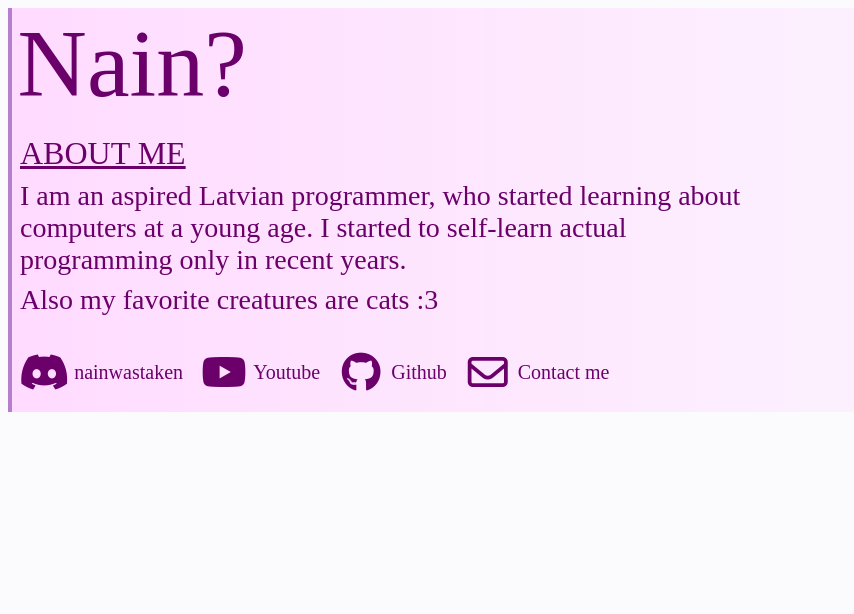
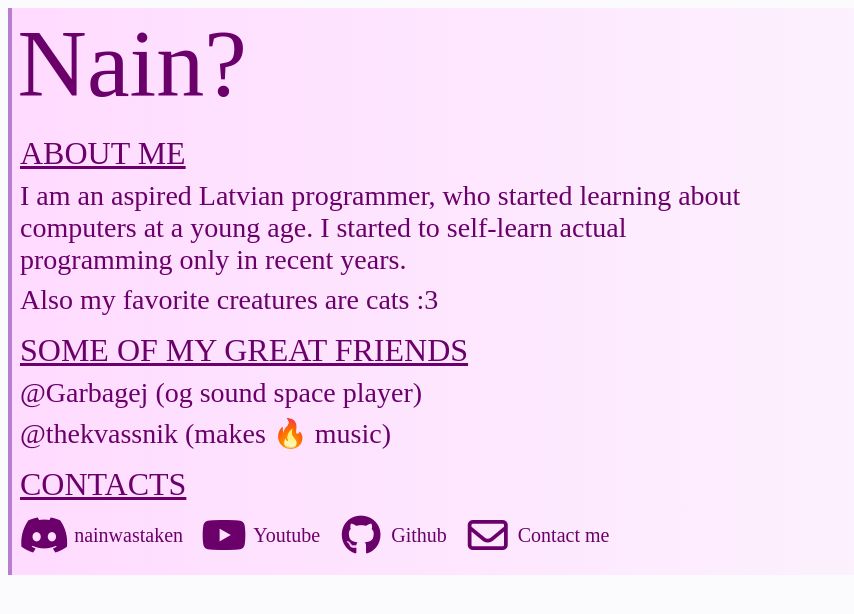
Before and after one commit to NainWasTaken/nain.github.io, a plain HTML site: page index.html in a window 1280 px wide. Shown: the whole page, without its empty margins (0-854 px from the left). Drawn offline with Linux system fonts and the light colour scheme; a web font is replaced by a local one.

Commit message:
add links to my generous friends + some other stuff

```diff
--- a/index.html
+++ b/index.html
@@ -24,6 +24,10 @@
         <div class="desc title">ABOUT ME</div>
         <div class="desc pdtop">I am an aspired Latvian programmer, who started learning about computers at a young age. I started to self-learn actual programming only in recent years.</div>
         <div class="desc pdtop">Also my favorite creatures are cats :3</div>
+        <div class="desc title">SOME OF MY GREAT FRIENDS</div>
+        <div class="desc pdtop"><a href="https://www.youtube.com/@Garbagej" target="_blank">@Garbagej (og sound space player)</a></div>
+        <div class="desc pdtop"><a href="https://www.youtube.com/@thekvassnik" target="_blank">@thekvassnik (makes 🔥 music)</a></div>
+        <div class="desc title pdbot">CONTACTS</div>
         <div class="contacts">
             <div>
                 <i class="fa-brands fa-discord fa-2xl fa-fw"></i>
--- a/style.css
+++ b/style.css
@@ -46,7 +46,6 @@ body {
     color: var(--primary);
     font-size: 1.25em;
     font-family: "Jersey 25";
-    padding-top: 2rem;
     padding-left: 0.45rem;
 }
 
@@ -94,6 +93,10 @@ body {
     padding-top: 0.5rem;
 }
 
+.pdbot{
+    padding-bottom: 0.5rem;
+}
+
 a:link, a:visited{
     text-decoration: none;
     color: var(--primary);
```
